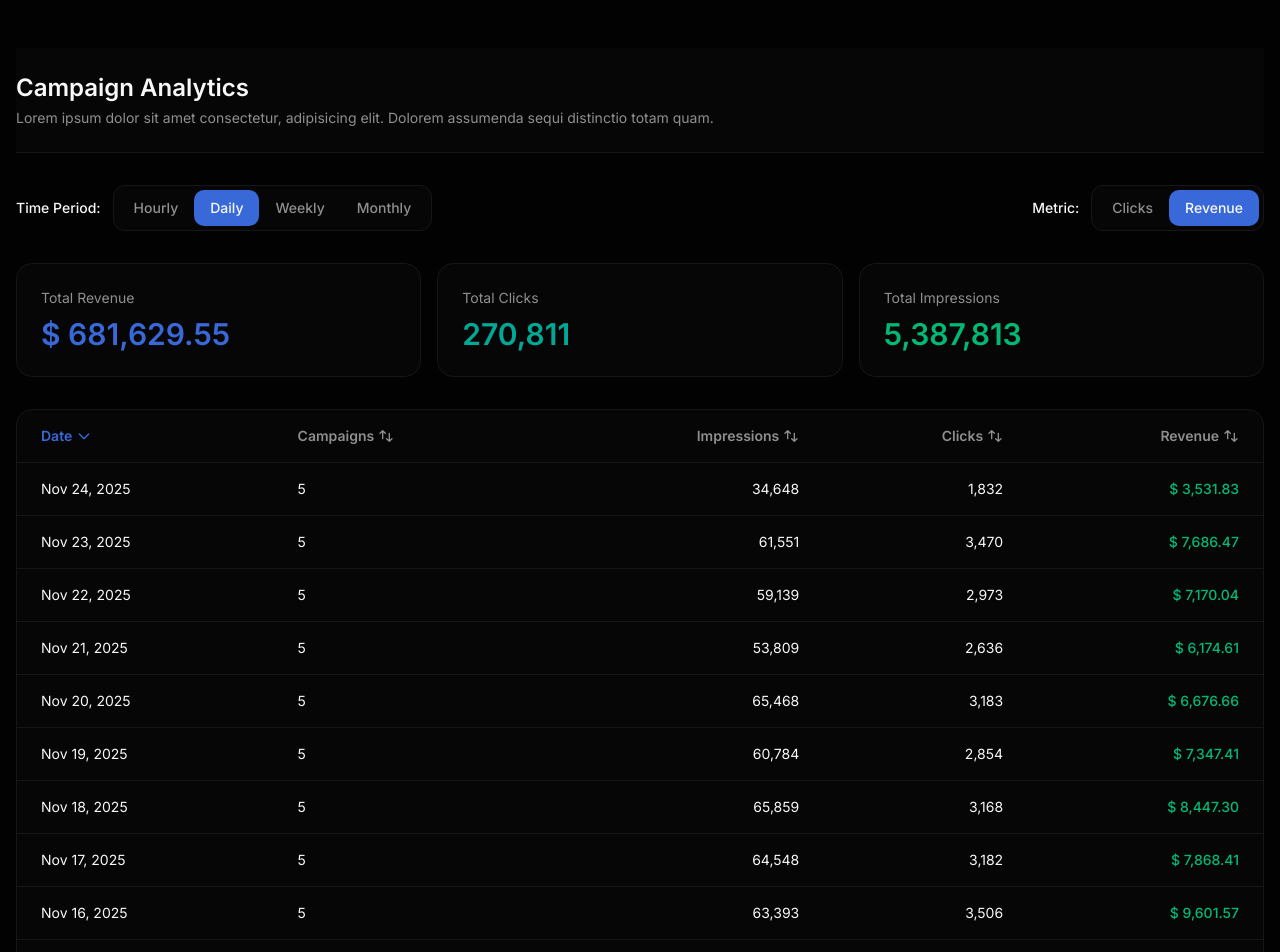
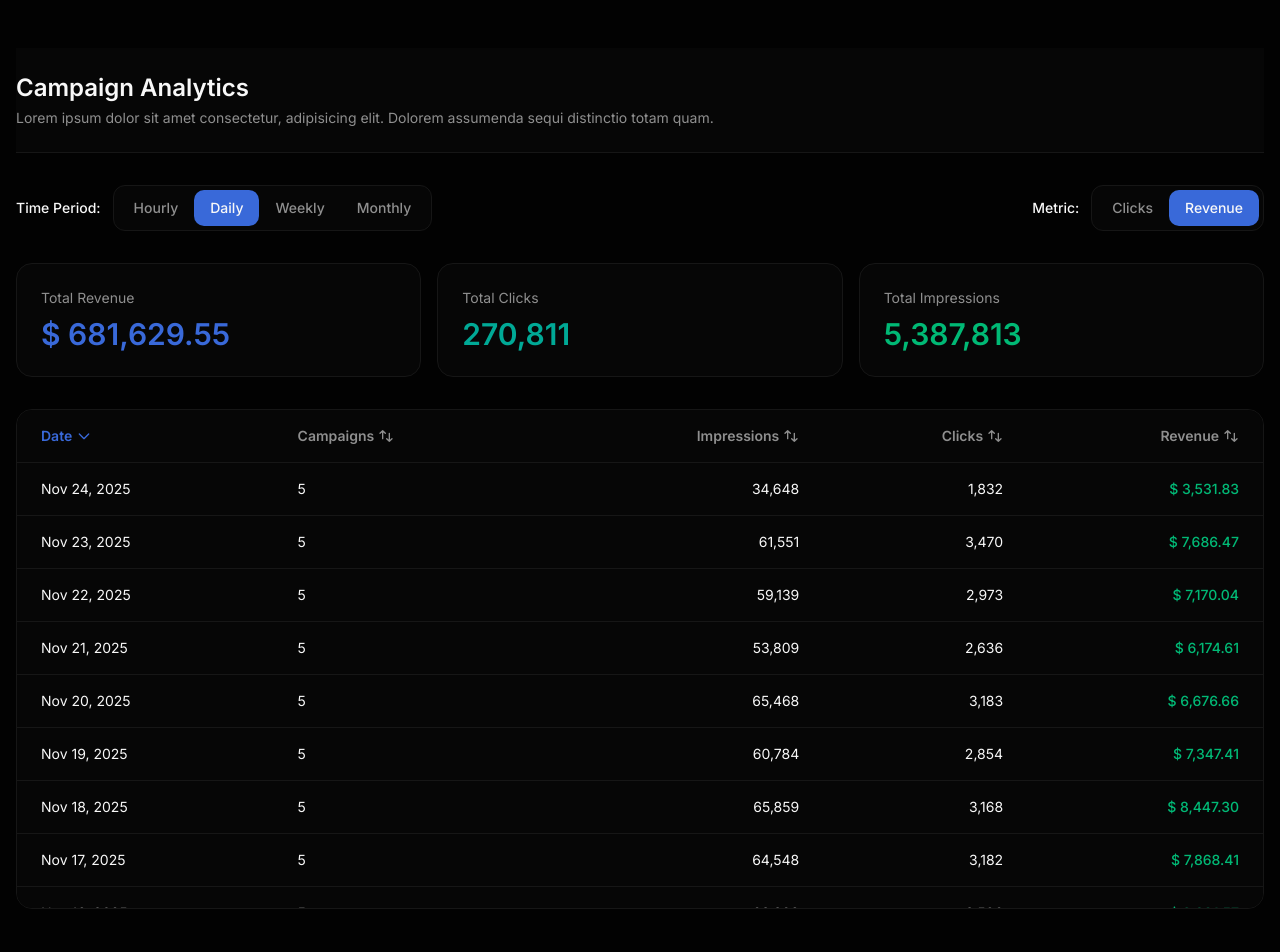
Before and after one commit to hapttic/front-test-assigment-2025-public, a React (Vite) app: page / in a window 1280 px wide. Shown: the top 952 px of the page. Built offline with nearby package versions, Linux system fonts and the light colour scheme.

Commit message:
fix: removed fake delay

```diff
--- a/src/lib/data/aggregateData.ts
+++ b/src/lib/data/aggregateData.ts
@@ -1,9 +1,7 @@
 import { data } from "../../lib/data/data";
 import type { AggregatedData, AggregationPeriod, Metric } from "../types";
 
-export async function aggregateData(period: AggregationPeriod) {
-  await new Promise((resolve) => setTimeout(resolve, 500)); // fake delay for loading
-
+export function aggregateData(period: AggregationPeriod) {
   const metrics: Metric[] = data.metrics;
   const grouped = new Map<string, Metric[]>();
 
--- a/src/lib/hooks/useAggrigatedData.tsx
+++ b/src/lib/hooks/useAggrigatedData.tsx
@@ -1,34 +1,16 @@
-import { useCallback, useEffect, useState } from "react";
+import { useMemo } from "react";
 import { aggregateData } from "../data/aggregateData";
 import { useSearchParams } from "react-router-dom";
-import type { AggregatedData, AggregationPeriod, MetricEnum } from "../types";
+import type { AggregationPeriod, MetricEnum } from "../types";
 
 export default function useAggrigatedData() {
-  const [isLoading, setIsLoading] = useState(true);
-  const [data, setData] = useState<AggregatedData[]>([]);
-
   const [searchParams] = useSearchParams();
   const period = (searchParams.get("period") as AggregationPeriod) || "daily";
   const metric = (searchParams.get("metric") as MetricEnum) || "revenue";
 
-  const getData = useCallback(async () => {
-    return await aggregateData(period);
+  const data = useMemo(() => {
+    return aggregateData(period);
   }, [period]);
 
-  useEffect(() => {
-    setIsLoading(true);
-    async function fetchData() {
-      try {
-        const res = await getData();
-        setData(res);
-      } catch (error) {
-        console.log("Error fetching aggregated data:", error);
-      } finally {
-        setIsLoading(false);
-      }
-    }
-    fetchData();
-  }, [getData, period, metric]);
-
-  return { isLoading, data, period, metric };
+  return { data, period, metric };
 }
--- a/src/pages/dashboard/Dashboard.tsx
+++ b/src/pages/dashboard/Dashboard.tsx
@@ -7,7 +7,7 @@ import DataGrid from "./components/DataGrid";
 import useAggrigatedData from "../../lib/hooks/useAggrigatedData";
 
 export default function Dashboard() {
-  const { data: aggregatedData, period, isLoading } = useAggrigatedData();
+  const { data: aggregatedData, period } = useAggrigatedData();
 
   return (
     <Wrapper className="min-h-screen bg-background space-y-8 py-12">
@@ -16,14 +16,9 @@ export default function Dashboard() {
         <AggregationControls />
         <MetricControls />
       </div>
+
       <CampaignMetrics data={aggregatedData} />
-      {isLoading ? (
-        <p>Loading data...</p>
-      ) : (
-        <>
-          <DataGrid data={aggregatedData} period={period} />
-        </>
-      )}
+      <DataGrid data={aggregatedData} period={period} />
     </Wrapper>
   );
 }
--- a/src/pages/dashboard/components/DataGrid.tsx
+++ b/src/pages/dashboard/components/DataGrid.tsx
@@ -47,7 +47,7 @@ export default function DataGrid({ data, period }: props) {
   } = useSort(data);
 
   return (
-    <div className="rounded-xl border border-border bg-card">
+    <div className="rounded-xl border border-border bg-card max-h-[500px] overflow-y-scroll">
       <div className="overflow-x-auto">
         <table className="w-full">
           <thead>
@@ -67,58 +67,6 @@ export default function DataGrid({ data, period }: props) {
                   </button>
                 </th>
               ))}
-
-              {/* <th className={thClass}>
-                <button
-                  onClick={() => handleSort("date")}
-                  className={btnClass + " " + activeSortClass("date")}
-                >
-                  Date
-                  <SortIcon
-                    field="date"
-                    sortField={sortBy}
-                    sortDirection={sortOrder}
-                  />
-                </button>
-              </th>
-              <th className={thClass}>
-                <button
-                  onClick={() => handleSort("campaigns")}
-                  className={btnClass + " " + activeSortClass("campaigns")}
-                >
-                  Campaigns Active
-                </button>
-              </th>
-              <th className={thClass}>
-                <button
-                  onClick={() => handleSort("impressions")}
-                  className={
-                    "ml-auto " + btnClass + " " + activeSortClass("impressions")
-                  }
-                >
-                  Total Impressions
-                </button>
-              </th>
-              <th className={thClass}>
-                <button
-                  onClick={() => handleSort("clicks")}
-                  className={
-                    "ml-auto " + btnClass + " " + activeSortClass("clicks")
-                  }
-                >
-                  Total Clicks
-                </button>
-              </th>
-              <th className={thClass}>
-                <button
-                  onClick={() => handleSort("revenue")}
-                  className={
-                    "ml-auto " + btnClass + " " + activeSortClass("revenue")
-                  }
-                >
-                  Total Revenue
-                </button>
-              </th> */}
             </tr>
           </thead>
 
```
